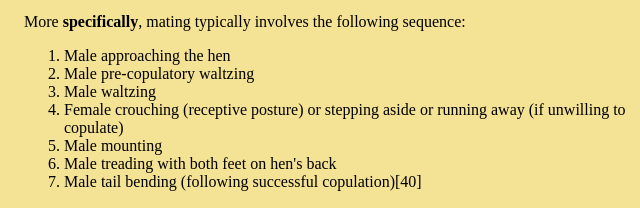
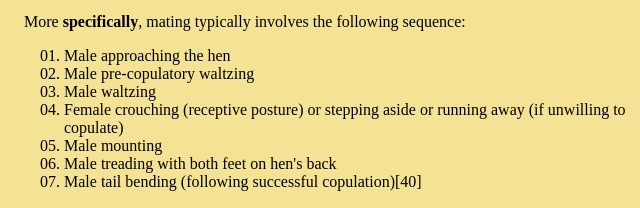
Before and after one commit to edwardm8/stylingText, a plain HTML site: page index.html in a window 1280 px wide. Shown: the part 441-649 px from the top of the page, 0-640 px from the left. Drawn offline with Linux system fonts and the light colour scheme.

Commit message:
changed list style

```diff
--- a/index.html
+++ b/index.html
@@ -16,7 +16,7 @@
   <p> To initiate courting, some roosters may dance in a circle around or near a hen (a circle dance), often lowering the wing which is closest to the hen.[39] The dance triggers a response in the hen[39] and when she responds to his call, the rooster may mount the hen and proceed with the mating.
   </p>
   <p>More <strong>specifically</strong>, mating typically involves the following sequence:</p>
-  <ol>
+  <ol style="list-style: decimal-leading-zero;">
     <li>Male approaching the hen</li>
     <li>Male pre-copulatory waltzing</li>
     <li>Male waltzing</li>
```
Also changed, not shown: styles.css (line endings or trailing spaces).
